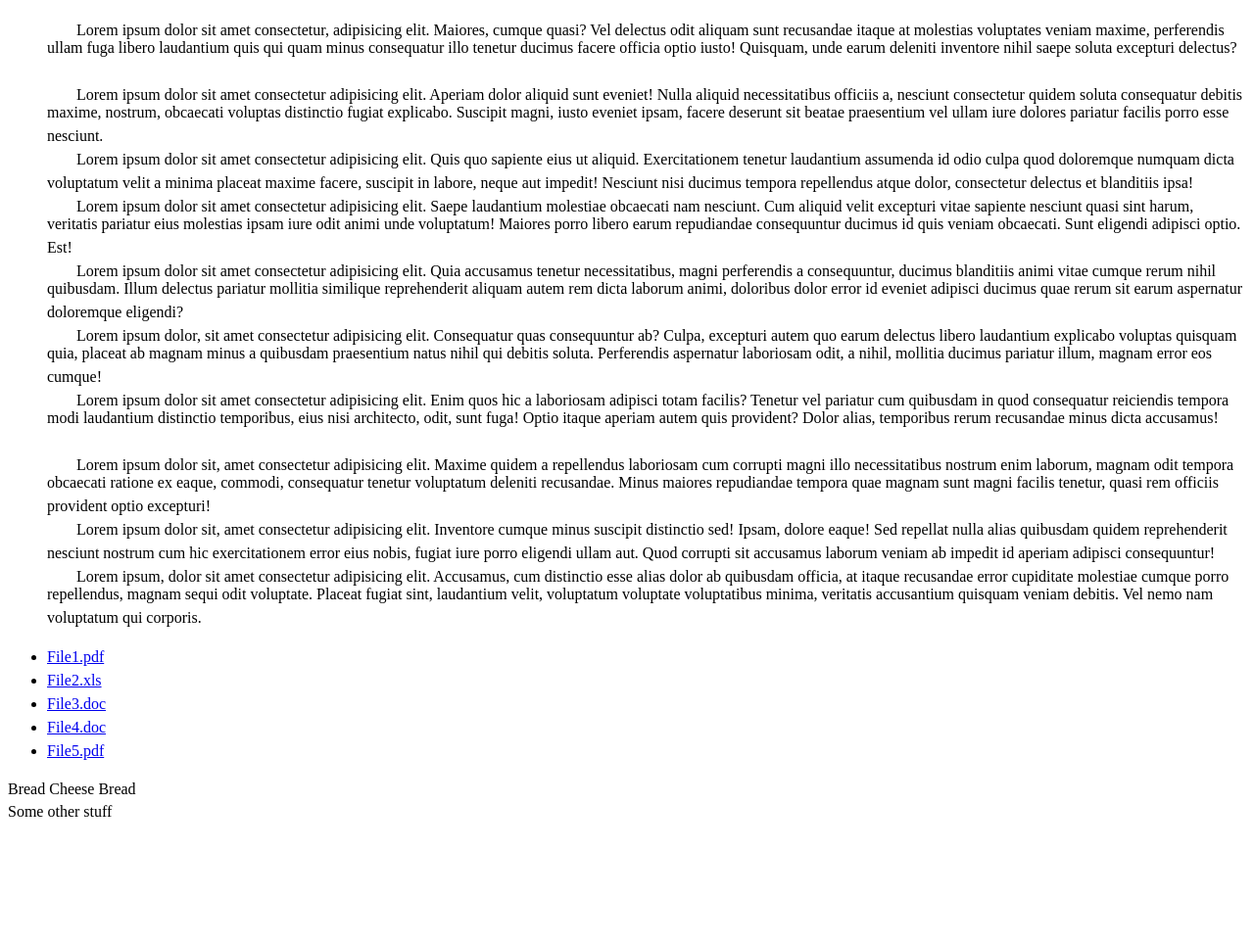
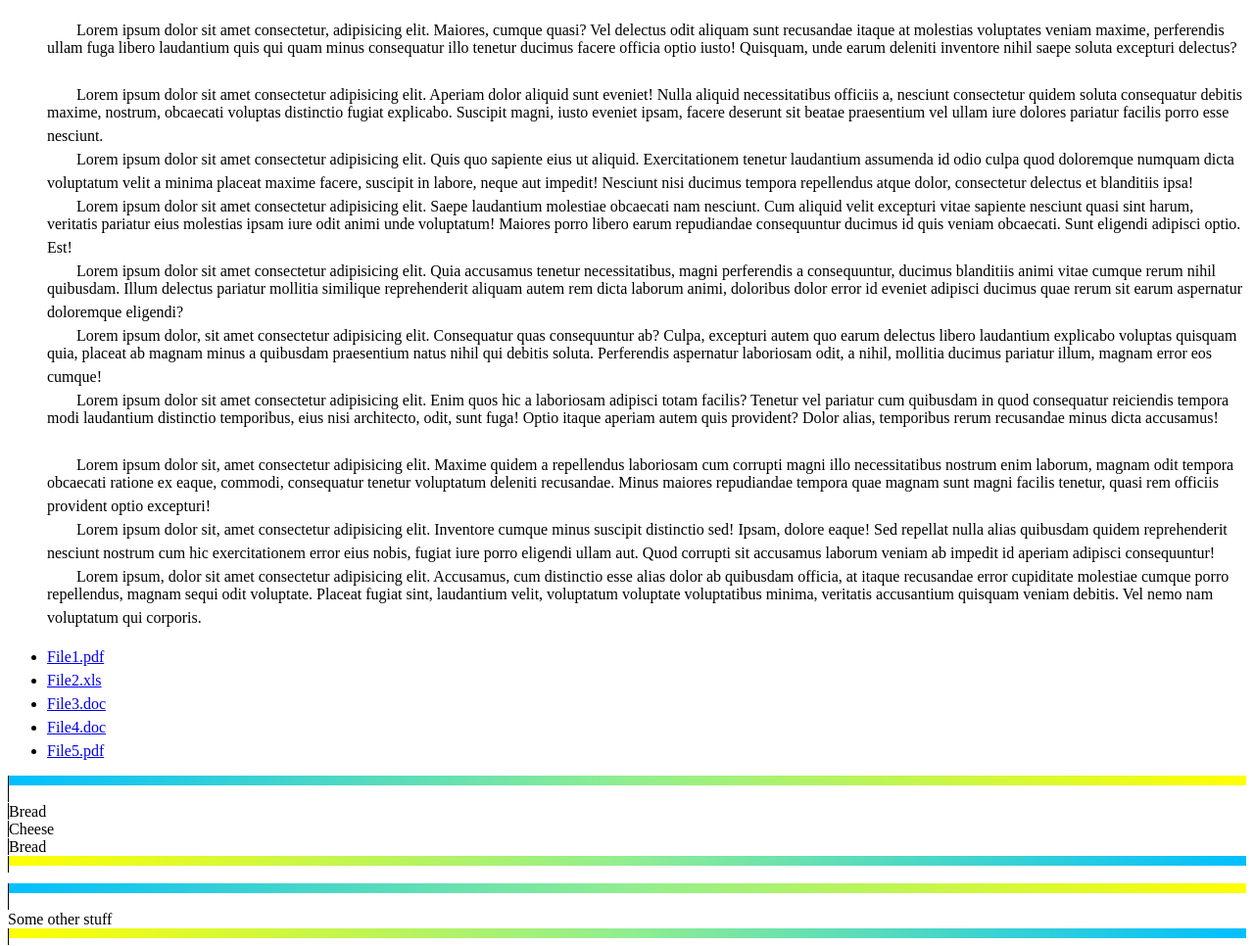
Before and after one commit to fbw-d09/uib-ui-ux-pseudo-element-DirkSawon, a website: page index.html in a window 1280 px wide. Shown: the whole page at 98% size. Before the commit the page ends 846 px from the top, so only its background shows below. Drawn offline with Linux system fonts and the light colour scheme.

Commit message:
Version 0.04 - In Bearbeitung

```diff
--- a/index.html
+++ b/index.html
@@ -39,18 +39,19 @@
     <!-- Part 3 -->
     <section class="part3">
         <div class="sandwich">
-            <div class="oben"></div>
-                <div>
-                    Bread
-                    Cheese
-                    Bread
-                </div>
-            <div class="unten"></div>
-            <div class="oben"></div>
-                <div>
-                    Some other stuff
-                </div>
-            <div class="unten"></div>
+            <div class="border oben"></div>
+            <div class="border text">
+                <p class="border">Bread</p>
+                <p class="border">Cheese</p>
+                <p class="border">Bread</p>
+            </div>
+            <div class="border unten"></div>
+            <br>
+            <div class="border oben"></div>
+            <div class="border text">
+                <p>Some other stuff</p>
+            </div>
+            <div class="border unten"></div>
         </div>
     </section>
 
--- a/style.css
+++ b/style.css
@@ -86,9 +86,44 @@ body
 
 /* Part 3 */
 
+p
+{
+    margin:0 0 0 0;
+    padding:0 0 0 0;
+}
+
+.text
+{
+    margin:0 0 0 0;
+    padding:0 0 0 0;
+}
+
 .oben
 {
-    width:100%;
-    height: 0.5rem;
-    background-blend-mode: 0;
+    /* border: 1px solid black; */
+    /* width:90%; */
+    height: 1rem;
+    /* background-image: linear-gradient(cyan, green, yellow); */
+    /* linear-gradient(
+   [ <angle> | to [top | bottom] || [left | right] ],]?
+   <color-stop>,
+   <color-stop>); */
+    background-image:linear-gradient(to right, deepskyblue, lightgreen, yellow);
 }
+
+.unten
+{
+    /* width:90%; */
+    height: 1rem;
+    background-image:linear-gradient(to left, deepskyblue, lightgreen, yellow);
+    /* margin-bottom: 3.2rem; */
+}
+
+.border::before
+{
+    /* background: black;
+    width:1px;
+    height:1rem; */
+    content:'';
+    border-left:1px solid black;
+}
```
